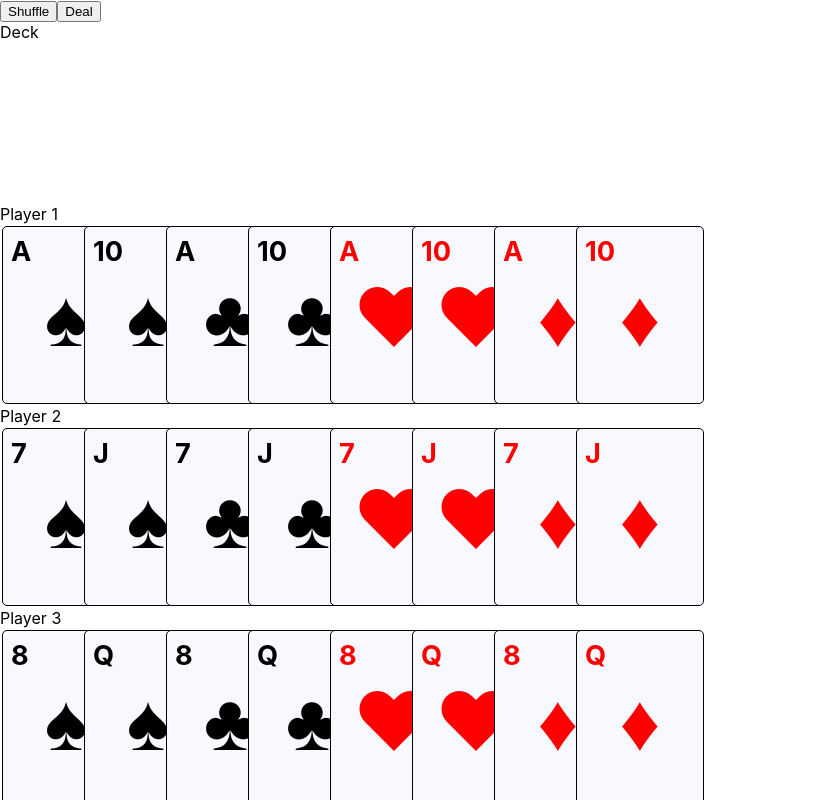
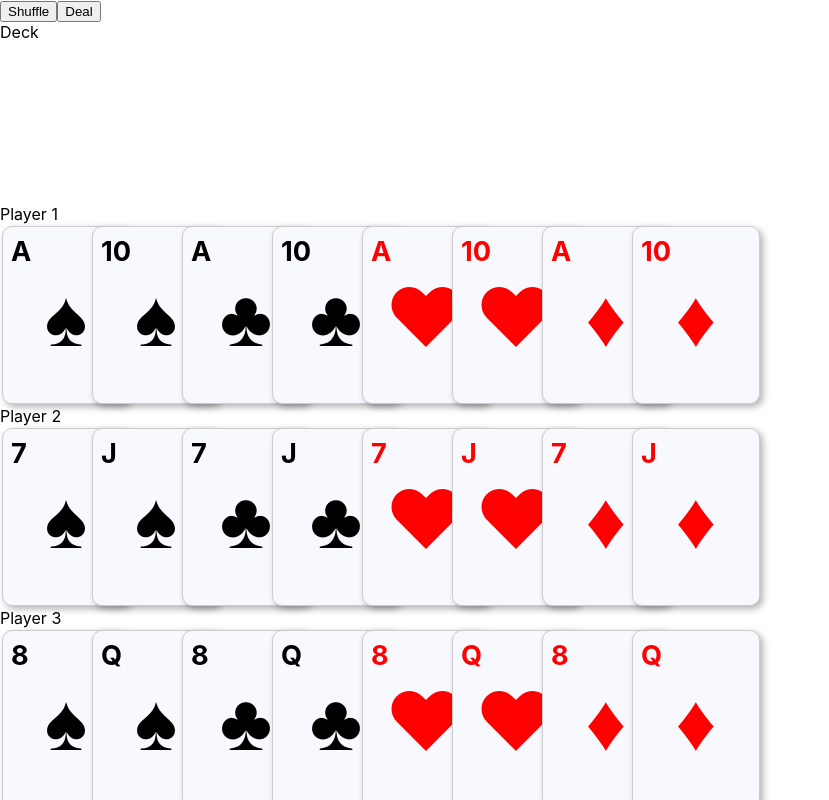
Before and after one commit to chekkan/twenty-eight, a React (Create React App) app: page / in a window 1280 px wide. Both pictures are taken after a click on the button "Deal". Shown: the top 800 px of the page, without its empty margins (0-829 px from the left). Built offline with nearby package versions, Linux system fonts and the light colour scheme.

Commit message:
styling card and the hand

```diff
--- a/src/components/Card.js
+++ b/src/components/Card.js
@@ -31,12 +31,13 @@ export const Card = styled(({ face, suit, className }) => {
 })`
   width: calc(64px * 2);
   height: calc(89px * 2);
-  border: 1px solid #000;
-  border-radius: 5px;
+  border: 1px solid #ccc;
+  border-radius: 10px;
   margin: 2px;
   padding: 0.5em;
   box-sizing: border-box;
   background-color: ghostwhite;
+  box-shadow: 3px 3px 7px rgba(0, 0, 0, 0.3);
   &.heart,
   &.diamond {
     color: red;
--- a/src/components/Hand.js
+++ b/src/components/Hand.js
@@ -6,22 +6,22 @@ export const Hand = styled(({ cards, className }) => {
   return (
     <div className={className}>
       {cards.map(({ face, suit }) => (
-        <Card
-          key={`${face}.${suit}`}
-          face={face}
-          suit={suit}
-          className="card"
-        />
+        <div className="card-container" key={`${face}.${suit}`}>
+          <Card face={face} suit={suit} className="card" />
+        </div>
       ))}
     </div>
   );
 })`
-  overflow: auto;
+  //   overflow: auto;
   height: 182px;
+  display: flex;
+  flex-direction: row;
+  //   align-content: stretch;
+  .card-container {
+    width: calc(100% / 8 - 6px);
+    max-width: 90px;
+  }
   .card {
-    float: left;
-  }
-  .card:not(:first-of-type) {
-    margin-left: -48px;
   }
 `;
```
